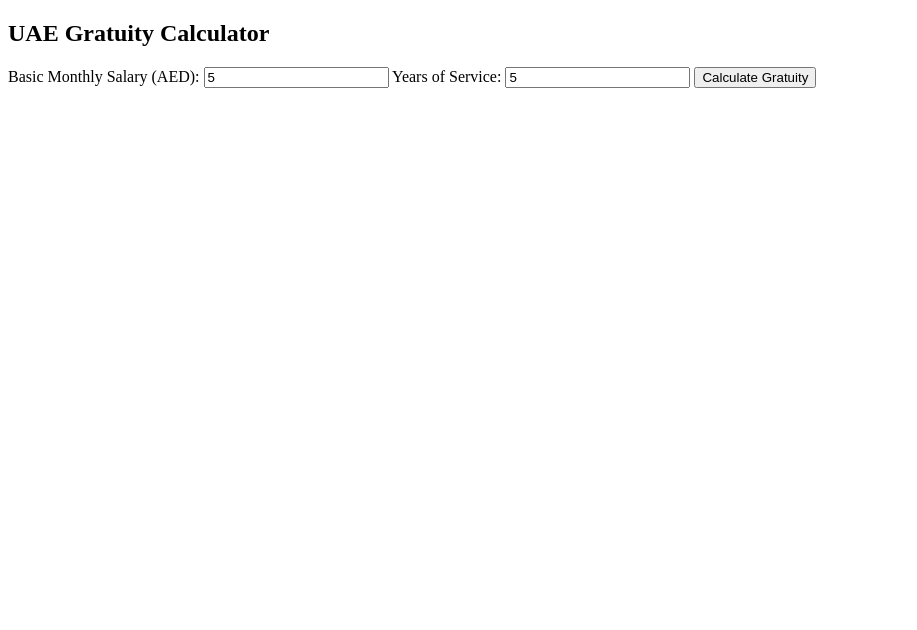
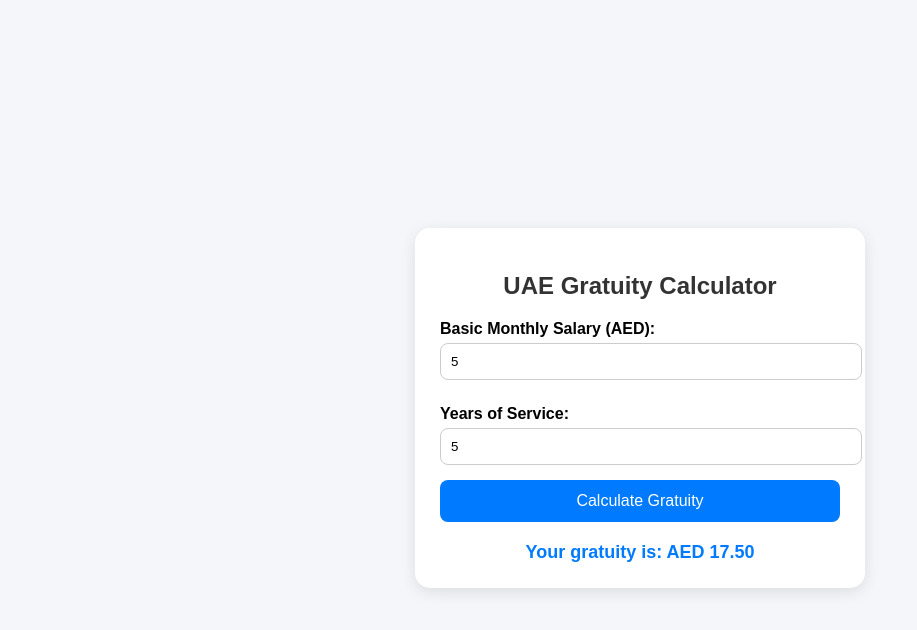
Before and after one commit to gulzar-abbas/uae-gratuity-calculator, a plain HTML site: page index.html in a window 1280 px wide. Both pictures are taken after typing "5", "5" into the empty fields and a click on the button "Calculate Gratuity". Shown: the whole page, without its empty margins (0-917 px from the left). Drawn offline with Linux system fonts and the light colour scheme.

Commit message:
Update index.html

```diff
--- a/index.html
+++ b/index.html
@@ -4,22 +4,96 @@
   <meta charset="UTF-8">
   <meta name="viewport" content="width=device-width, initial-scale=1.0">
   <title>UAE Gratuity Calculator</title>
-  <link rel="stylesheet" href="style.css">
+  <style>
+    body {
+      font-family: Arial, sans-serif;
+      background: #f4f6f9;
+      display: flex;
+      justify-content: center;
+      align-items: center;
+      min-height: 100vh;
+    }
+    .calculator {
+      background: #fff;
+      padding: 25px;
+      border-radius: 15px;
+      box-shadow: 0px 4px 15px rgba(0,0,0,0.1);
+      max-width: 400px;
+      width: 100%;
+    }
+    h2 {
+      text-align: center;
+      color: #333;
+      margin-bottom: 20px;
+    }
+    label {
+      font-weight: bold;
+      display: block;
+      margin: 10px 0 5px;
+    }
+    input {
+      width: 100%;
+      padding: 10px;
+      margin-bottom: 15px;
+      border-radius: 8px;
+      border: 1px solid #ccc;
+    }
+    button {
+      width: 100%;
+      padding: 12px;
+      background: #007BFF;
+      border: none;
+      color: #fff;
+      font-size: 16px;
+      border-radius: 8px;
+      cursor: pointer;
+    }
+    button:hover {
+      background: #0056b3;
+    }
+    .result {
+      margin-top: 20px;
+      font-size: 18px;
+      text-align: center;
+      font-weight: bold;
+      color: #007BFF;
+    }
+  </style>
 </head>
 <body>
   <div class="calculator">
     <h2>UAE Gratuity Calculator</h2>
-
     <label for="salary">Basic Monthly Salary (AED):</label>
     <input type="number" id="salary" placeholder="Enter your salary" required>
 
     <label for="years">Years of Service:</label>
     <input type="number" id="years" placeholder="Enter years worked" required>
 
-    <button id="calcBtn">Calculate Gratuity</button>
+    <button onclick="calculateGratuity()">Calculate Gratuity</button>
     <div class="result" id="result"></div>
   </div>
 
-  <script src="script.js"></script>
+  <script>
+    function calculateGratuity() {
+      let salary = parseFloat(document.getElementById('salary').value);
+      let years = parseFloat(document.getElementById('years').value);
+      let gratuity = 0;
+
+      if (isNaN(salary) || isNaN(years) || salary <= 0 || years <= 0) {
+        document.getElementById('result').innerText = "Please enter valid numbers.";
+        return;
+      }
+
+      if (years < 1) {
+        gratuity = 0;
+      } else if (years <= 5) {
+        gratuity = (salary / 30) * 21 * years;
+      } else {
+        gratuity = ((salary / 30) * 21 * 5) + ((salary / 30) * 30 * (years - 5));
+      }
+
+      document.getElementById('result').innerText = "Your gratuity is: AED " + gratuity.toFixed(2);
+    }
+  </script>
 </body>
 </html>
```
